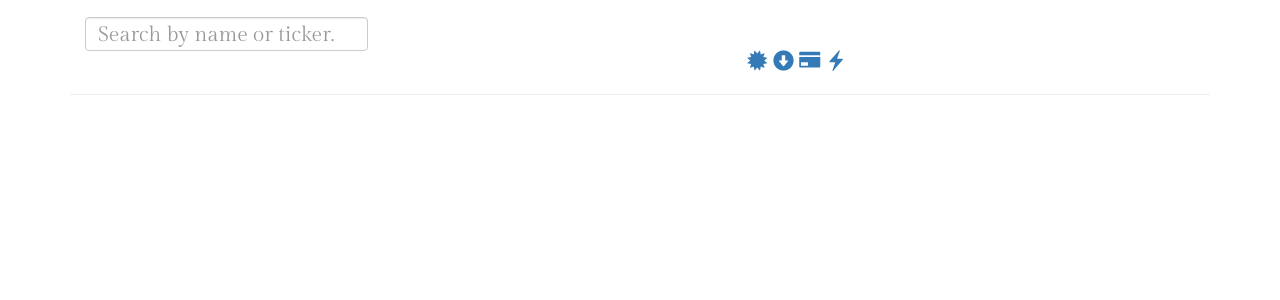
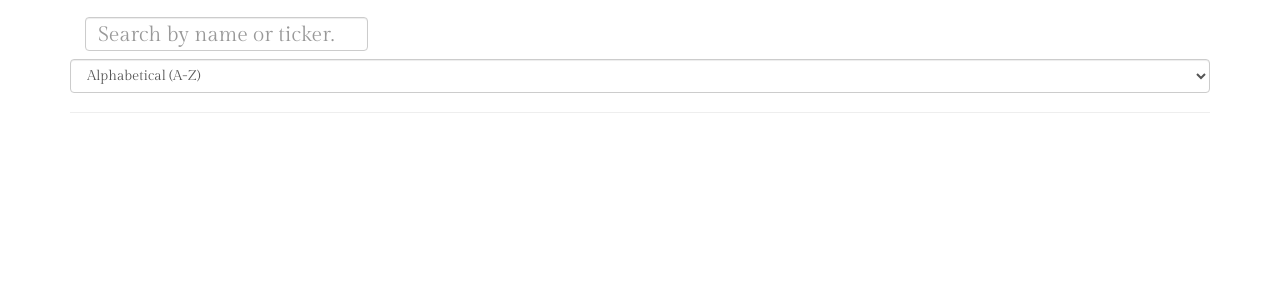
Before and after one commit to damlaren/investorscope-app, a Flask app: page / in a window 1280 px wide. Shown: the part 51-351 px from the top of the page. Run offline with Flask 2, Linux system fonts and the light colour scheme; the visitor is signed in with stand-in values (Sample User, id 1); data that the repository does not hold is empty; some libraries are stand-ins or nearby versions.

Commit message:
Created the new interface element for sorting.

```diff
--- a/templates/home.html
+++ b/templates/home.html
@@ -61,12 +61,24 @@ $(function() {
       </div>
     </form>
 
-    <div class="page-header" style="text-align: center">
+    <div class="page-header" style="text-align: center; margin-top: 0">
       <h1>
+        <select class="form-control">
+          <option value="alpha-az">Alphabetical (A-Z)</option>
+          <option value="alpha-za">Alphabetical (Z-A)</option>
+          <option value="price-lowhigh">Price (Low-High)</option>
+          <option value="price-highlow">Price (High-Low)</option>
+          <option value="pe-lowhigh">P/E (Low-High)</option>
+          <option value="pe-highlow">P/E (High-Low)</option>
+          <option value="risk-lowhigh">Risk (Low-High)</option>
+          <option value="risk-highlow">Risk (High-Low)</option>
+        </select>
+        <!--
         <a href="home.html"><span class="glyphicon glyphicon-certificate"></span></a>
         <a href="home.html?metric=price"><span class="glyphicon glyphicon-circle-arrow-down"></span></a>
         <a href="home.html?metric=pe"><span class="glyphicon glyphicon-credit-card"></span></a>
         <a href="home.html?metric=risk"><span class="glyphicon glyphicon-flash"></span></a>
+        -->
       </h1>
     </div>
     <table class="table">
```
